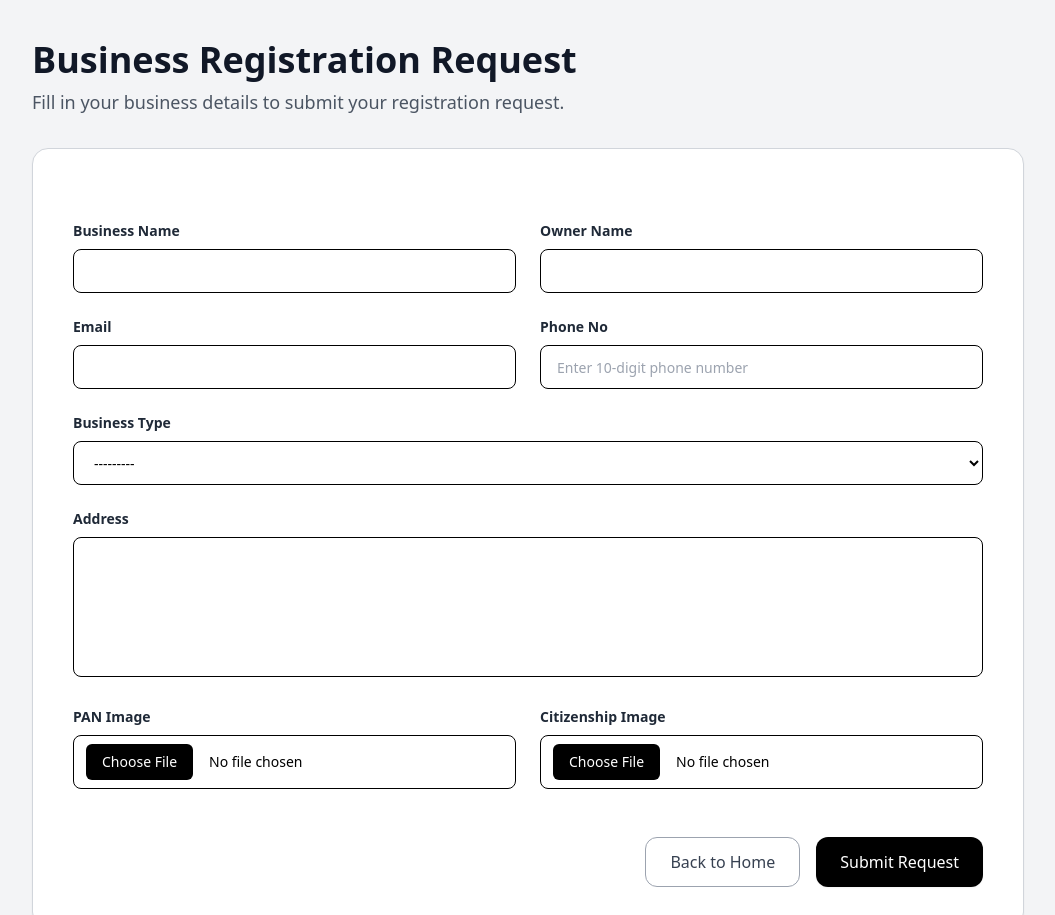
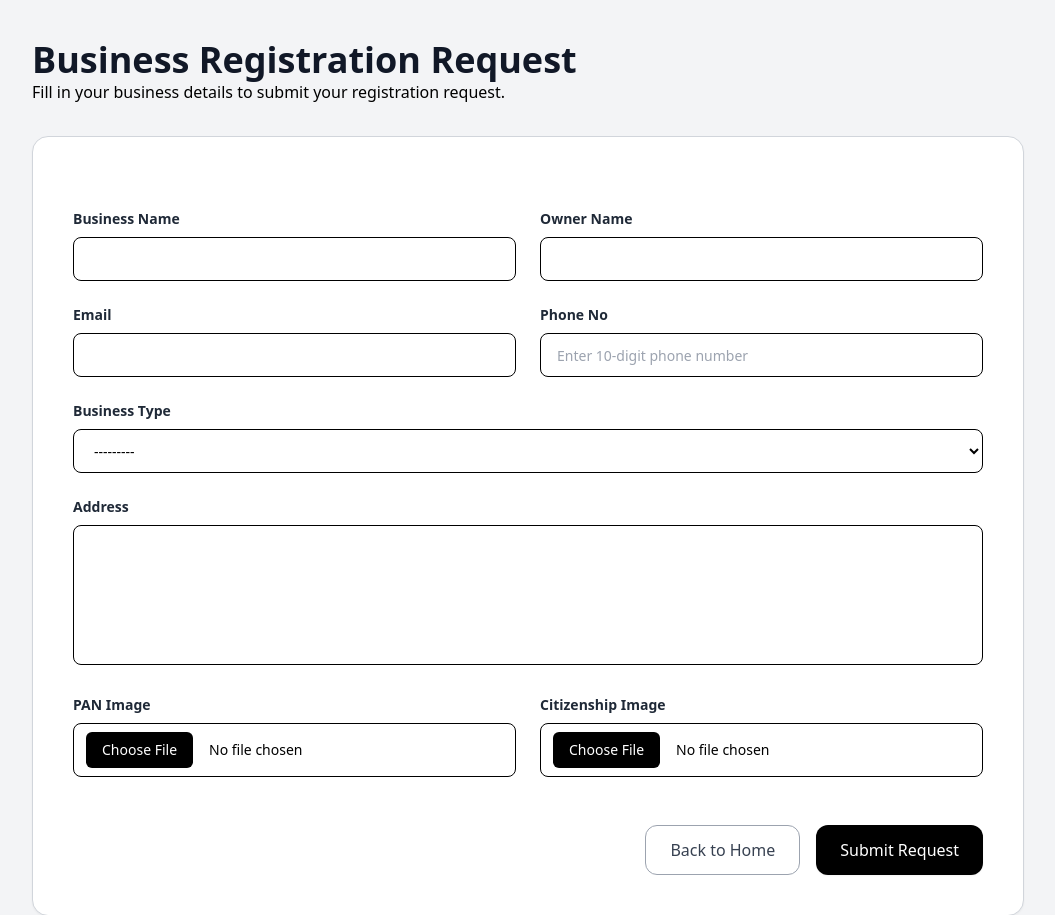
Before and after one commit to Aasthaa-bh/Intern-project, a Django app: page /get-started/ in a window 1280 px wide. Shown: the top 915 px of the page, without its empty margins (112-1167 px from the left). Run offline with Django 5.2, Linux system fonts and the light colour scheme; data that the repository does not hold is empty; some libraries are stand-ins or nearby versions.

Commit message:
Get_started.html

```diff
--- a/POSsystem/templates/core/get_started.html
+++ b/POSsystem/templates/core/get_started.html
@@ -14,7 +14,6 @@
     <!-- Heading -->
     <div class="mb-8">
       <h1 class="text-4xl font-bold text-gray-900">Business Registration Request</h1>
-      <p class="mt-2 text-gray-600 text-lg">
         Fill in your business details to submit your registration request.
       </p>
     </div>
```
